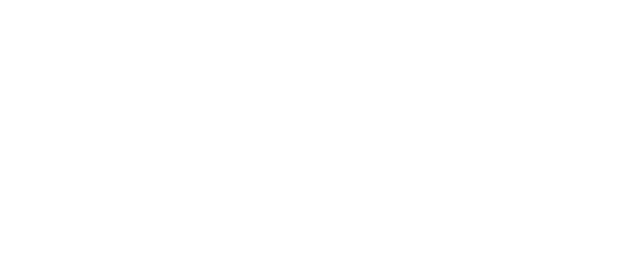
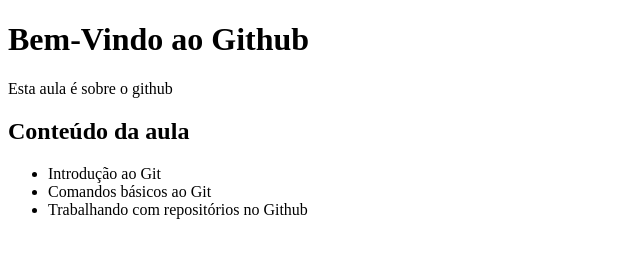
Before and after one commit to smrasouzab/web, a plain HTML site: page index.html in a window 1280 px wide. Shown: the whole page, without its empty margins (0-640 px from the left). Drawn offline with Linux system fonts and the light colour scheme.

Commit message:
Colocando um pouco de código

```diff
--- a/index.html
+++ b/index.html
@@ -3,9 +3,18 @@
 <head>
     <meta charset="UTF-8">
     <meta name="viewport" content="width=device-width, initial-scale=1.0">
-    <title>Document</title>
+    <title>Aula com Github</title>
 </head>
 <body>
+    <h1>Bem-Vindo ao Github</h1>
+    <p>Esta aula é sobre o github</p>
 
+    <h2>Conteúdo da aula</h2>
+
+    <ul>
+        <li>Introdução ao Git</li>
+        <li>Comandos básicos ao Git</li>
+        <li>Trabalhando com repositórios no Github</li>
+    </ul>
 </body>
 </html>
```
